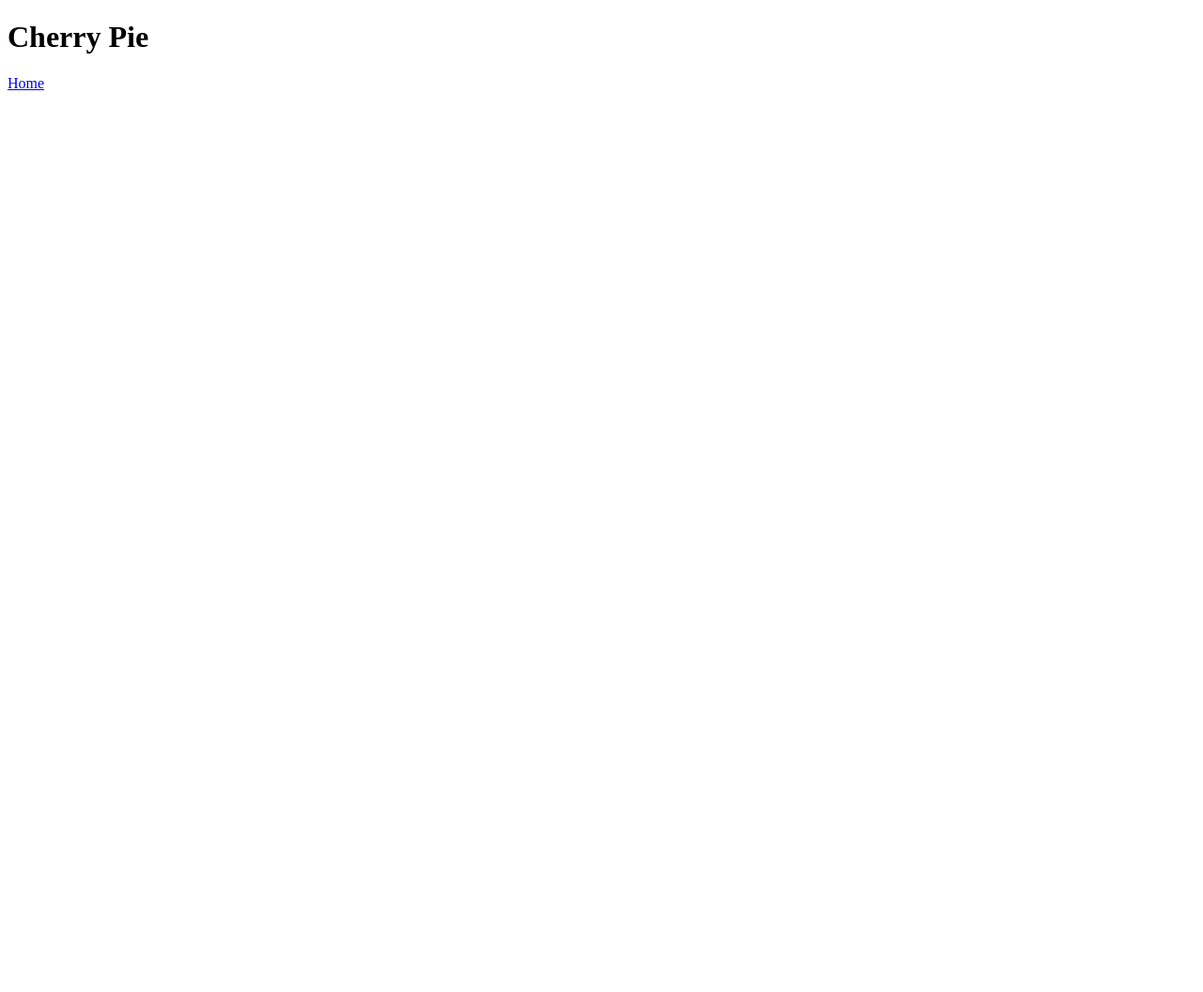
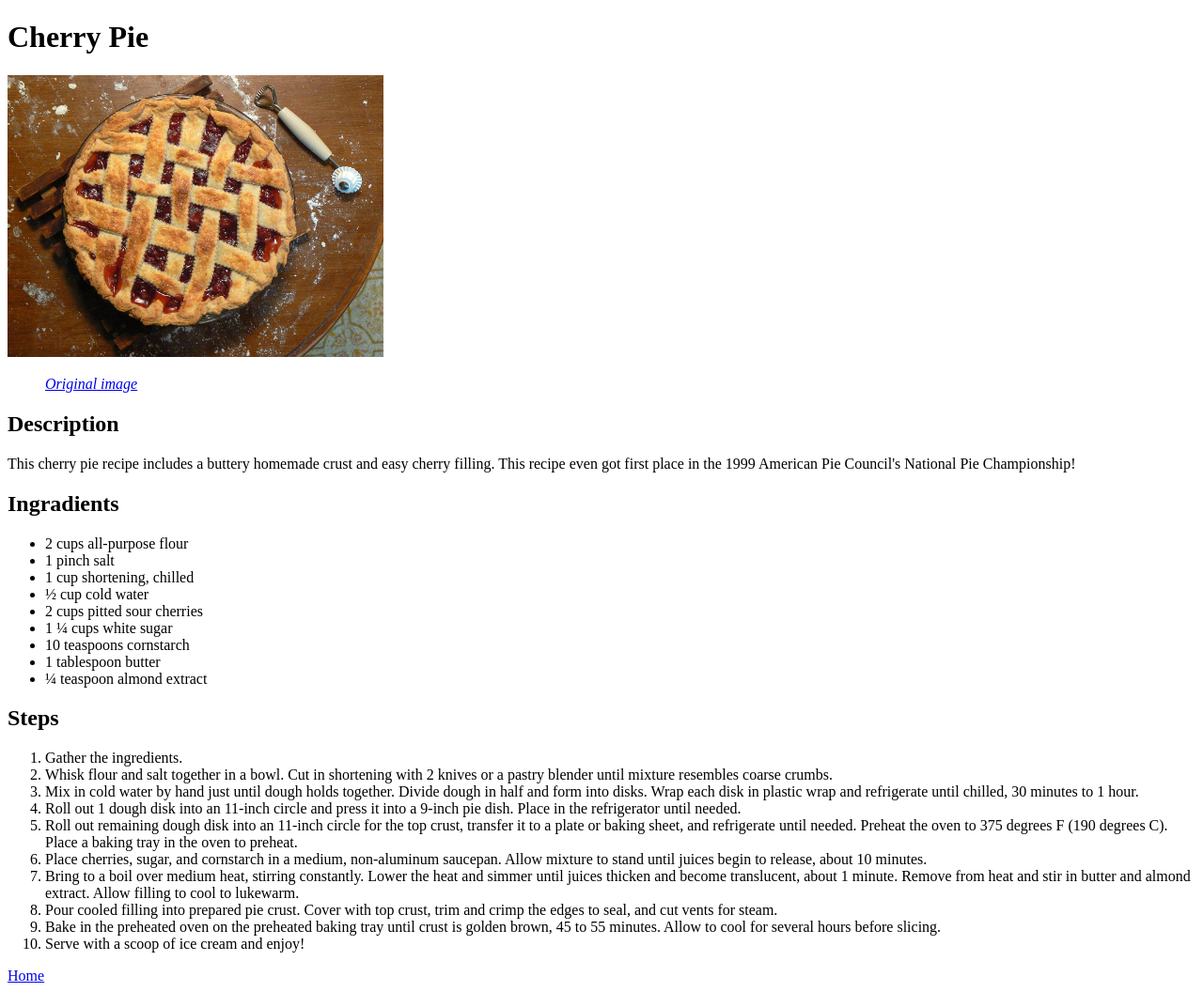
Before and after one commit to GrigorijeVigil/odin-recipes, a plain HTML site: page recipes/cherry-pie.html in a window 1280 px wide. Shown: the whole page at 94% size. Before the commit the page ends 800 px from the top, so only its background shows below. Drawn offline with Linux system fonts and the light colour scheme.

Commit message:
Add cherry pie recipe and image, minor changes

```diff
--- a/recipes/cherry-pie.html
+++ b/recipes/cherry-pie.html
@@ -7,6 +7,76 @@
     </head>
     <body>
         <h1>Cherry Pie</h1>
+        <img src="../img/cherry-pie.jpg" alt="cherry pie" height="300"/>
+        <figure><em><a href="https://flickr.com/photos/44545509@N00/2284439692">Original image</a></em></figure>
+
+        <h2>Description</h2>
+        <p>
+            This cherry pie recipe includes a buttery homemade crust and easy
+            cherry filling. This recipe even got first place in the 1999
+            American Pie Council's National Pie Championship!
+        </p>
+
+        <h2>Ingradients</h2>
+        <ul>
+            <li>2 cups all-purpose flour</li>
+            <li>1 pinch salt</li>
+            <li>1 cup shortening, chilled</li>
+            <li>½ cup cold water</li>
+            <li>2 cups pitted sour cherries</li>
+            <li>1 ¼ cups white sugar</li>
+            <li>10 teaspoons cornstarch</li>
+            <li>1 tablespoon butter</li>
+            <li>¼ teaspoon almond extract</li>
+        </ul>
+
+        <h2>Steps</h2>
+        <ol>
+            <li>Gather the ingredients.</li>
+            <li>
+                Whisk flour and salt together in a bowl. Cut in shortening with
+                2 knives or a pastry blender until mixture resembles coarse
+                crumbs.
+            </li>
+            <li>
+                Mix in cold water by hand just until dough holds together.
+                Divide dough in half and form into disks. Wrap each disk in
+                plastic wrap and refrigerate until chilled, 30 minutes to 1
+                hour.
+            </li>
+            <li>
+                Roll out 1 dough disk into an 11-inch circle and press it into a
+                9-inch pie dish. Place in the refrigerator until needed.
+            </li>
+            <li>
+                Roll out remaining dough disk into an 11-inch circle for the top
+                crust, transfer it to a plate or baking sheet, and refrigerate
+                until needed. Preheat the oven to 375 degrees F (190 degrees C).
+                Place a baking tray in the oven to preheat.
+            </li>
+            <li>
+                Place cherries, sugar, and cornstarch in a medium, non-aluminum
+                saucepan. Allow mixture to stand until juices begin to release,
+                about 10 minutes.
+            </li>
+            <li>
+                Bring to a boil over medium heat, stirring constantly. Lower the
+                heat and simmer until juices thicken and become translucent,
+                about 1 minute. Remove from heat and stir in butter and almond
+                extract. Allow filling to cool to lukewarm.
+            </li>
+            <li>
+                Pour cooled filling into prepared pie crust. Cover with top
+                crust, trim and crimp the edges to seal, and cut vents for
+                steam.
+            </li>
+            <li>
+                Bake in the preheated oven on the preheated baking tray until
+                crust is golden brown, 45 to 55 minutes. Allow to cool for
+                several hours before slicing.
+            </li>
+            <li>Serve with a scoop of ice cream and enjoy!</li>
+        </ol>
 
         <a href="../index.html">Home</a>
     </body>
```
Also changed, not shown: index.html (+6 -1 lines), img/cherry-pie.jpg (added).
